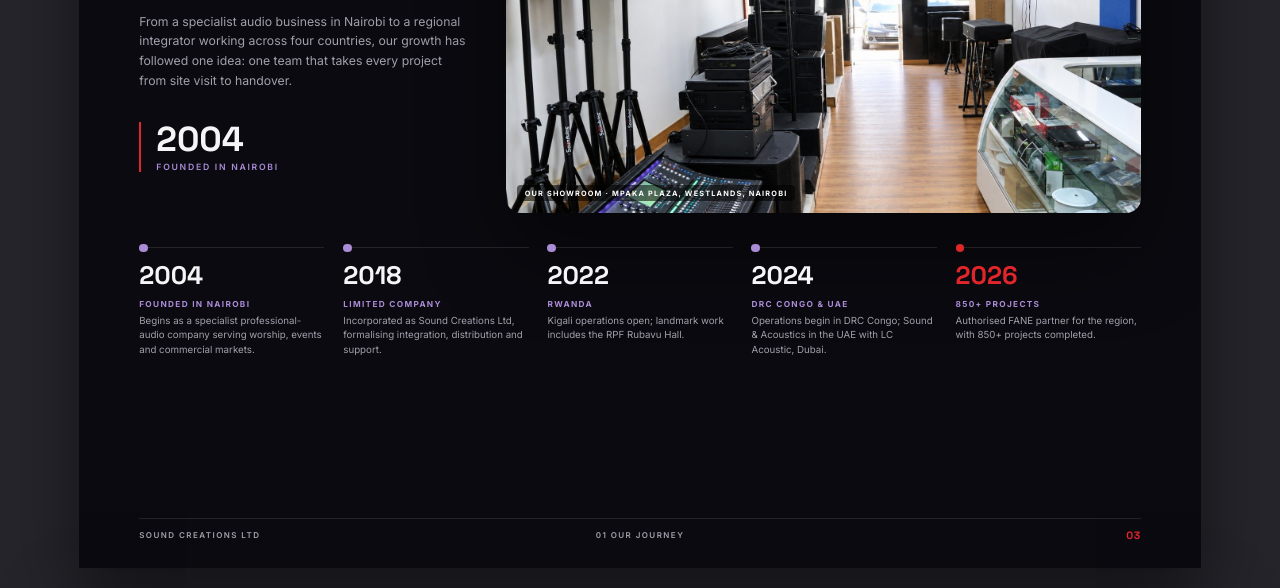
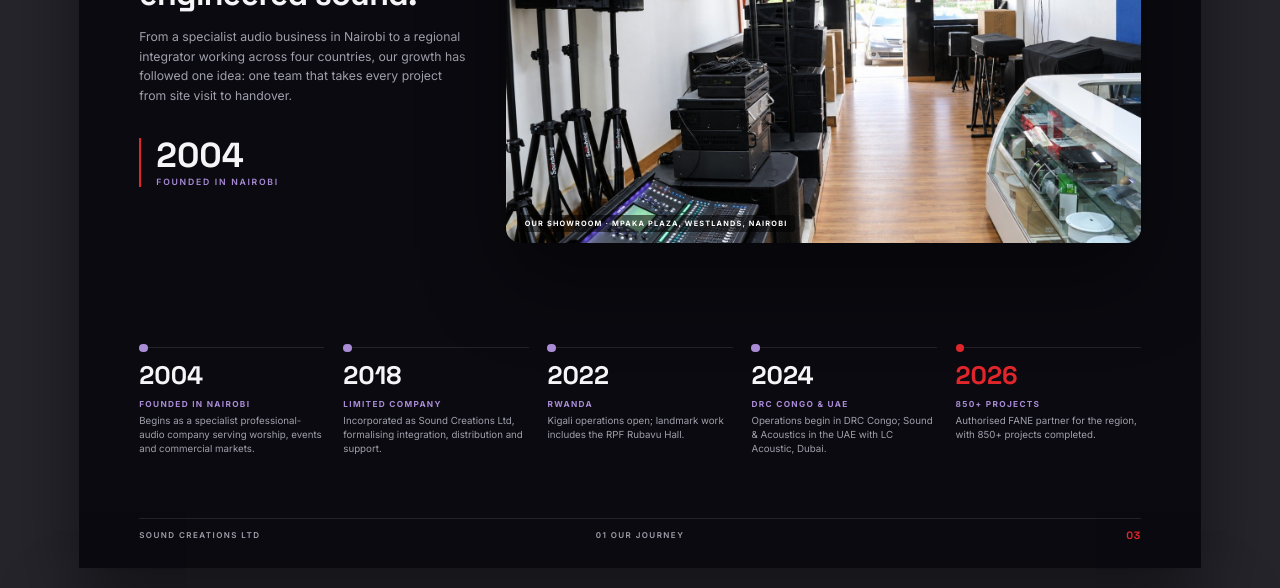
Before and after one commit to moselanto/sound-creationsltdprofile, a plain HTML site: page index.html in a window 1280 px wide. Shown: the part 1930-2518 px from the top of the page. Drawn offline with Linux system fonts and the light colour scheme.

Commit message:
Journey page: move timeline down and balance spacing (1.4.1)
Owner asked for the timeline to sit lower so the page has no large empty
area at the bottom; showroom photo enlarged to 100 mm.

```diff
--- a/assets/css/profile.css
+++ b/assets/css/profile.css
@@ -125,9 +125,9 @@ a{color:inherit;text-decoration:none}
 .jr-since{margin-top:6mm;border-left:2.5px solid var(--r);padding-left:4mm}
 .jr-since b{display:block;font:700 26pt "Space Grotesk",sans-serif;line-height:1}
 .jr-since span{display:block;margin-top:1.2mm;font:600 6.5pt Inter,sans-serif;letter-spacing:.2em;text-transform:uppercase;color:var(--p)}
-.jr-photo{position:relative;height:92mm;border-radius:4mm;box-shadow:0 10mm 22mm rgba(0,0,0,.45)}
+.jr-photo{position:relative;height:100mm;border-radius:4mm;box-shadow:0 10mm 22mm rgba(0,0,0,.45)}
 .jr-photo img{object-position:center 55%}
-#journey .tl{margin-top:9mm}
+#journey .tl{position:absolute;left:16mm;right:16mm;bottom:27mm;margin:0;z-index:2}
 
 /* 05 vision */
 .vm{display:grid;grid-template-columns:1fr 1fr;gap:4mm}
@@ -294,6 +294,7 @@ a{color:inherit;text-decoration:none}
  .toc{width:auto}.glance{position:static;width:auto;margin-top:6mm}
  .who,.ac,.reach,.vm,.jr{grid-template-columns:1fr}
  .jr-photo{height:56vw}
+ #journey .tl{position:static;margin-top:9mm}
  .sol,.svc,.sec,.cases,.done,.bnote,.offices,.cbox{grid-template-columns:1fr 1fr}
  .tl,.proc{grid-template-columns:1fr 1fr}
  .cl{grid-template-columns:repeat(5,1fr)}.bgrid{grid-template-columns:repeat(3,1fr)}
```
Also changed, not shown: 3 other files.
